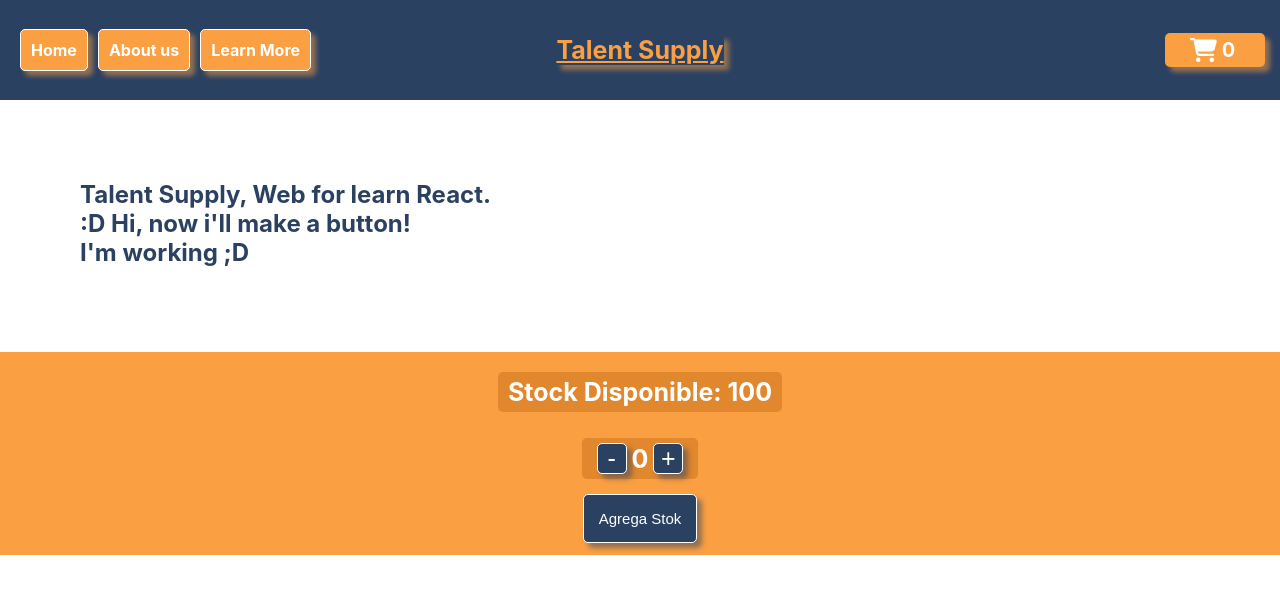
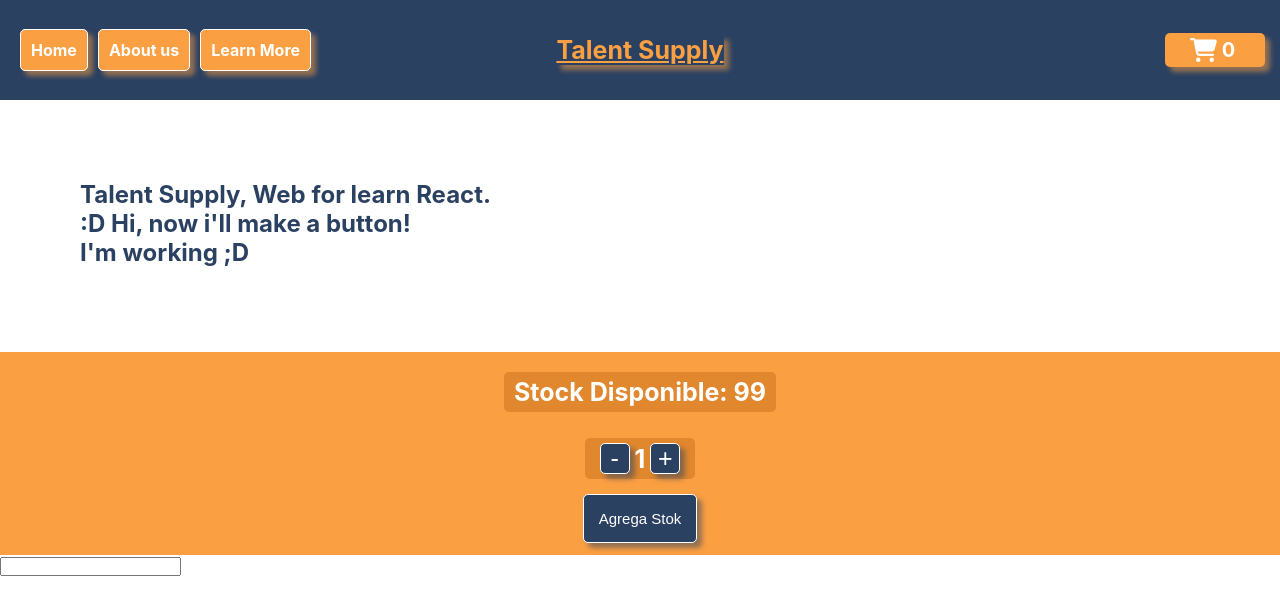
Before and after one commit to EBFcode/talentsupplyy, a React (Create React App) app: page / in a window 1280 px wide. Shown: the top 614 px of the page. Built offline with nearby package versions, Linux system fonts and the light colour scheme.

Commit message:
Agregando initial y stock

```diff
--- a/src/App.js
+++ b/src/App.js
@@ -8,13 +8,24 @@ import ItemCount from './Components/ItemCount';
 //@ts-check
 
 
+
 function App() {
 
+  function onAdd(e){
+    let vocales = ["a","e","i","o","u"];
+
+    vocales.includes(e.key) && e.preventDefault();
+
+  }
+
   return (
+
     <>
       <NavBar />
       <Slider />
       <ItemListContainer/>
+      <input type="text" onKeyDown={onAdd}/>
+
 
     </>
 
--- a/src/Components/ItemCount.jsx
+++ b/src/Components/ItemCount.jsx
@@ -1,44 +1,53 @@
 import './ItemCount.css'
 import React, { useState } from 'react';
 
-export default function ItemCount({maxStock}) {
-    const [numero, setNumero]  = useState(0);
+
+export default function ItemCount({stock, initial, onAdd}) {
+    const [numero, setNumero]  = useState(initial);
 
     // Declarando un STATE
-    const [disponibleStock, setDisponibleStock] = useState(maxStock);
+    const [disponibleStock, setDisponibleStock] = useState(stock = stock - initial);
 
-    let btnMas = document.getElementById("mas");
-    let btnMenos = document.getElementById("menos");
-    let textStock = document.getElementById("textStock")
+    // Estilos negativos AUN NO EN USO!!!!
+    let EstilosNegativos = {
+        text:{
+            color: ""
+        },
+        bgText: {
+            backgroundColor: "#f2f2f2",
+            color: "grey",
+            boxShadow: "none"
+        }
+    };
 
 
 
     function onAdd(){
 
-        if (numero <= (maxStock - 1)){
+        if (numero <= stock){
             setNumero(numero + 1);
             setDisponibleStock(disponibleStock - 1);
-            btnMenos.style.backgroundColor = "#2B4162";
+
 
 
         }else {
-            btnMas.style.backgroundColor = "#f2f2f2";
-            textStock.style.color = "red";
+            // btnMas.style.backgroundColor = "#f2f2f2";
+            // textStock.style.color = "red";
         }
 
     }
 
     function onSubtract(){
 
-        if (disponibleStock < maxStock) {
+        if (disponibleStock <= stock) {
             setNumero(numero - 1);
             setDisponibleStock(disponibleStock + 1);
-            btnMas.style.backgroundColor = "#2B4162";
-            textStock.style.color = "#fff";
+            // btnMas.style.backgroundColor = "#2B4162";
+            // textStock.style.color = "#fff";
 
 
         }else {
-            btnMenos.style.backgroundColor = "#f2f2f2";
+            // btnMenos.style.backgroundColor = "#f2f2f2";
         }
 
     }
@@ -48,18 +57,18 @@ export default function ItemCount({maxStock}) {
             <div className="CountObjets">
 
                 <div className="CountObjet">
-                    <h4 id="textStock">Stock Disponible: {disponibleStock}</h4>
+                    <h4 id="textStock" style={EstilosNegativos.text}>Stock Disponible: {disponibleStock}</h4>
                 </div>
 
                 <div className="CountObjet">
-                    <button onClick={() => onSubtract()} id="menos">-</button>
+                    <button onClick={() => onSubtract()} className="menos">-</button>
                     <h4>{numero}</h4>
                     {/* Funcion sumar 1 */}
-                    <button onClick={() => onAdd()} id="mas">+</button>
+                    <button onClick={() => onAdd()} className="mas">+</button>
                 </div>
 
-                <div className="textContainer">
-                    <button>Agrega Stok</button>
+                <div className="textContainer" >
+                    <button className="AgregarStock">Agrega Stok</button>
                 </div>
 
             </div>
--- a/src/Components/ItemListContainer.jsx
+++ b/src/Components/ItemListContainer.jsx
@@ -6,10 +6,11 @@ import './ItemListContainer.css'
 export default function ItemListContainer() {
     // Variable para administrar Stok
     let maxStock = 100;
+    let initial = 1;
 
 
 
     return (
-        <ItemCount maxStock={maxStock}/>
+        <ItemCount stock={maxStock} initial={initial} />
     )
 }
```
